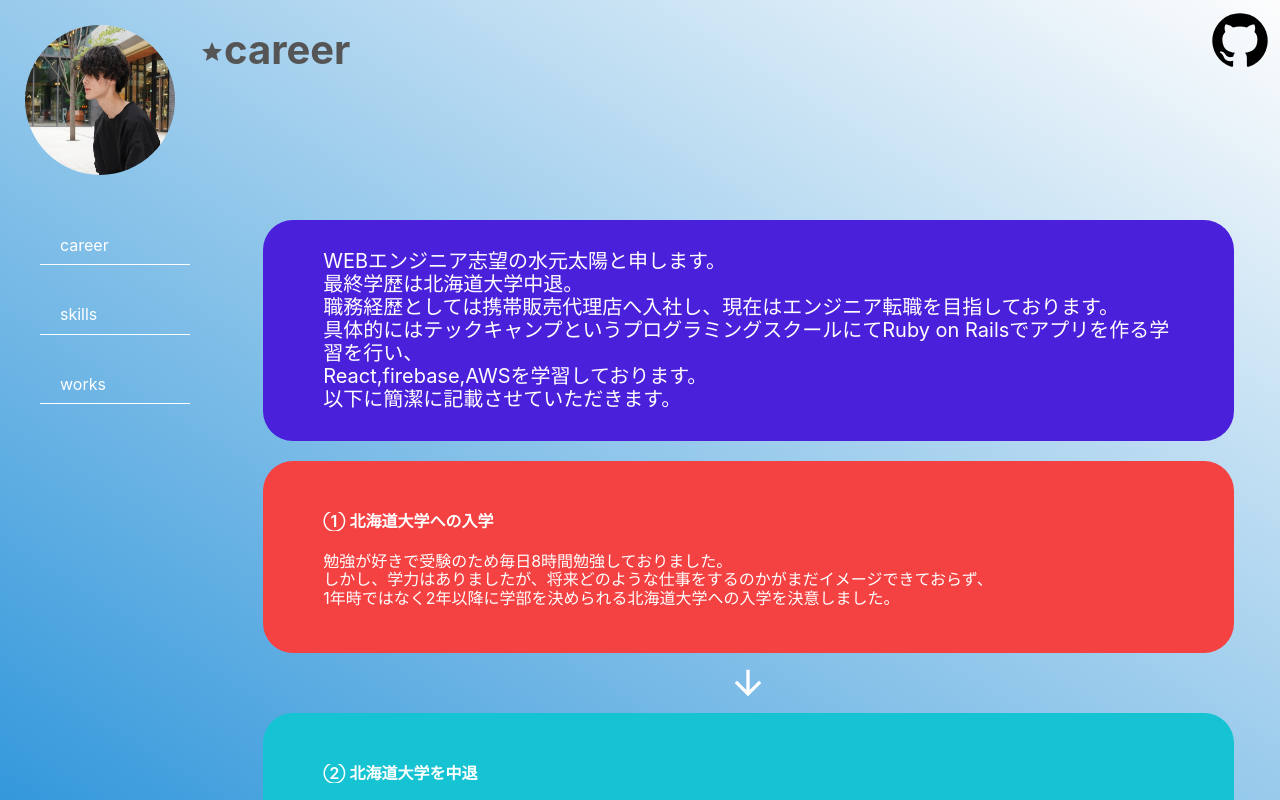
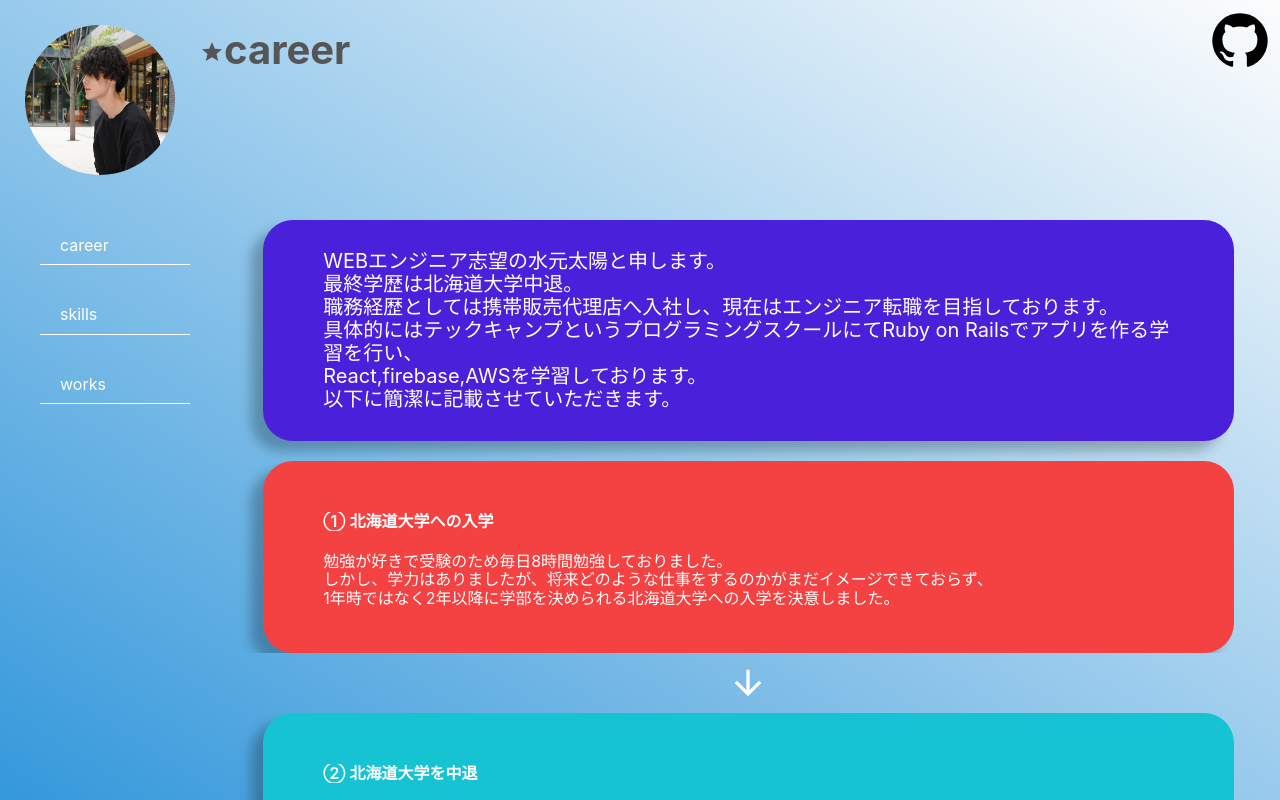
Before and after one commit to Taiyo86-create/myportfolio, a React (Create React App) app: page / in a window 1280 px wide. Built offline with nearby package versions, Linux system fonts and the light colour scheme.

Commit message:
Update Career.css

```diff
--- a/src/components/Career/Career.css
+++ b/src/components/Career/Career.css
@@ -21,14 +21,15 @@
     border-radius: 30px;
     padding: 30px 60px;
     width: 80%;
+    box-shadow: -.75rem .625rem .75rem rgba(0, 0, 0, 0.25);
 }
 
 .section{
-    background-color: #4b20da;
     color: white;
     border-radius: 30px;
     padding: 30px 60px;
     width: 80%;
+    box-shadow: -.75rem .625rem .75rem rgba(0, 0, 0, 0.25);
 }
 
 h4{
```
